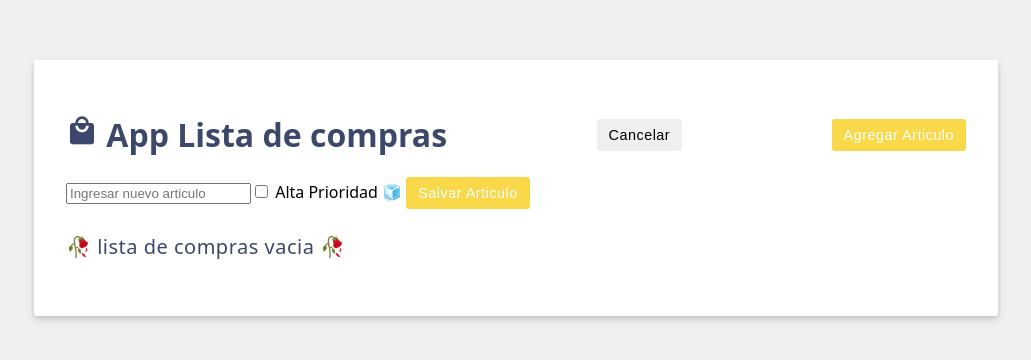
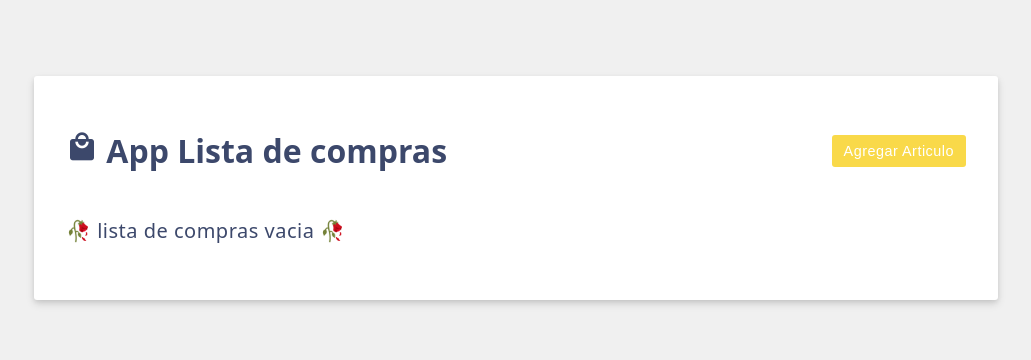
Before and after one commit to rivalcoba/VueJs-ShoppingCart, a Vue app: page / in a window 1280 px wide. Shown: the part 212-572 px from the top of the page, without its empty margins (124-1155 px from the left). Built offline with nearby package versions, Linux system fonts and the light colour scheme.

Commit message:
⭐ FEAT: App.vue Agrega visualizacion condicionada del formulario

```diff
--- a/src/App.vue
+++ b/src/App.vue
@@ -14,15 +14,22 @@ const saveItem = () => {
 };
 const newItem = ref('');
 const newItemHighPriority = ref(false);
+const editing = ref(false);
+const doEdit = (edit) => {
+  // Altero la variable "editing"
+  editing.value = edit;
+  // Limpio el input de texto
+  newItem.value = "";
+};
 </script>
 
 <template>
   <div class="header">
     <h1> <i class="material-icons shopping-cart-icon">local_mall</i> {{ header }}</h1>
-    <button class="btn">Cancelar</button>
-    <button class="btn btn-primary">Agregar Articulo</button>
+    <button v-if="!editing" @click="doEdit(true)" class="btn btn-primary">Agregar Articulo</button>
+    <button v-else @click="doEdit(false)" class="btn">Cancelar</button>
   </div>
-  <form v-on:submit.prevent="saveItem" class="add-item form">
+  <form v-if="editing" v-on:submit.prevent="saveItem" class="add-item form">
     <!-- Input de Nuevo Articulo -->
     <input v-model.trim="newItem" type="text" placeholder="Ingresar nuevo articulo">
     <!-- Check Boxes -->
```
